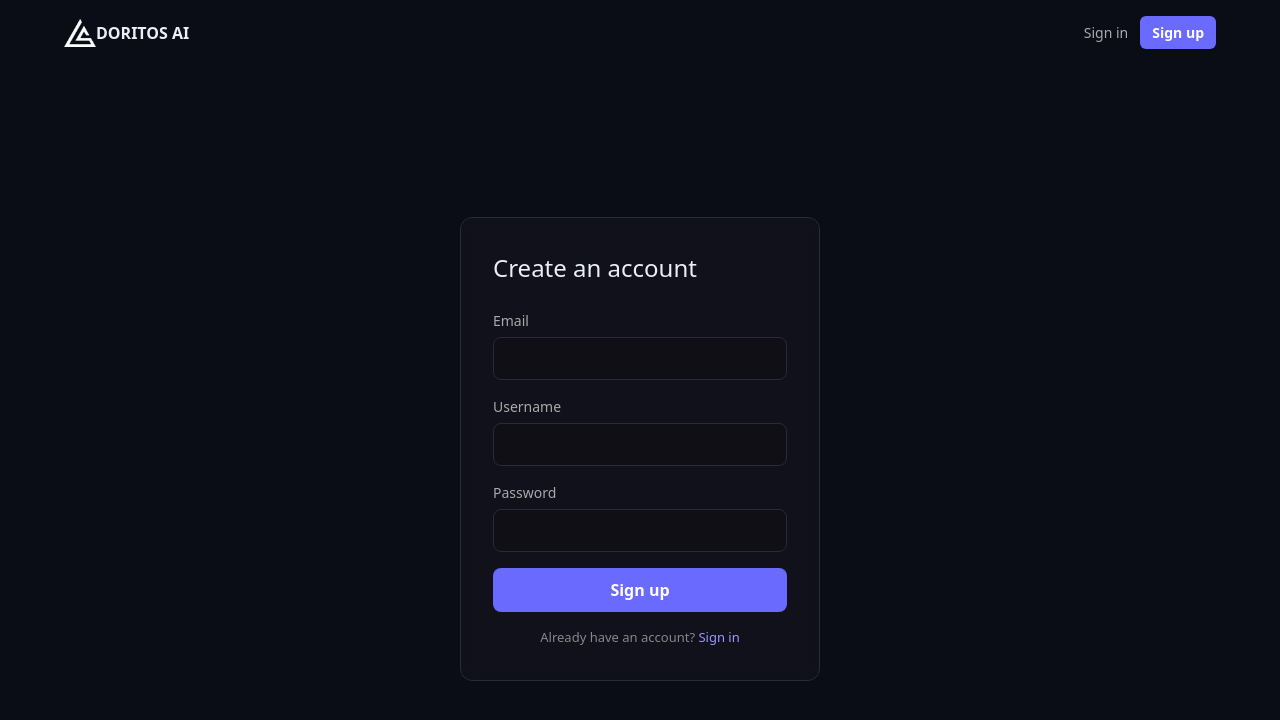
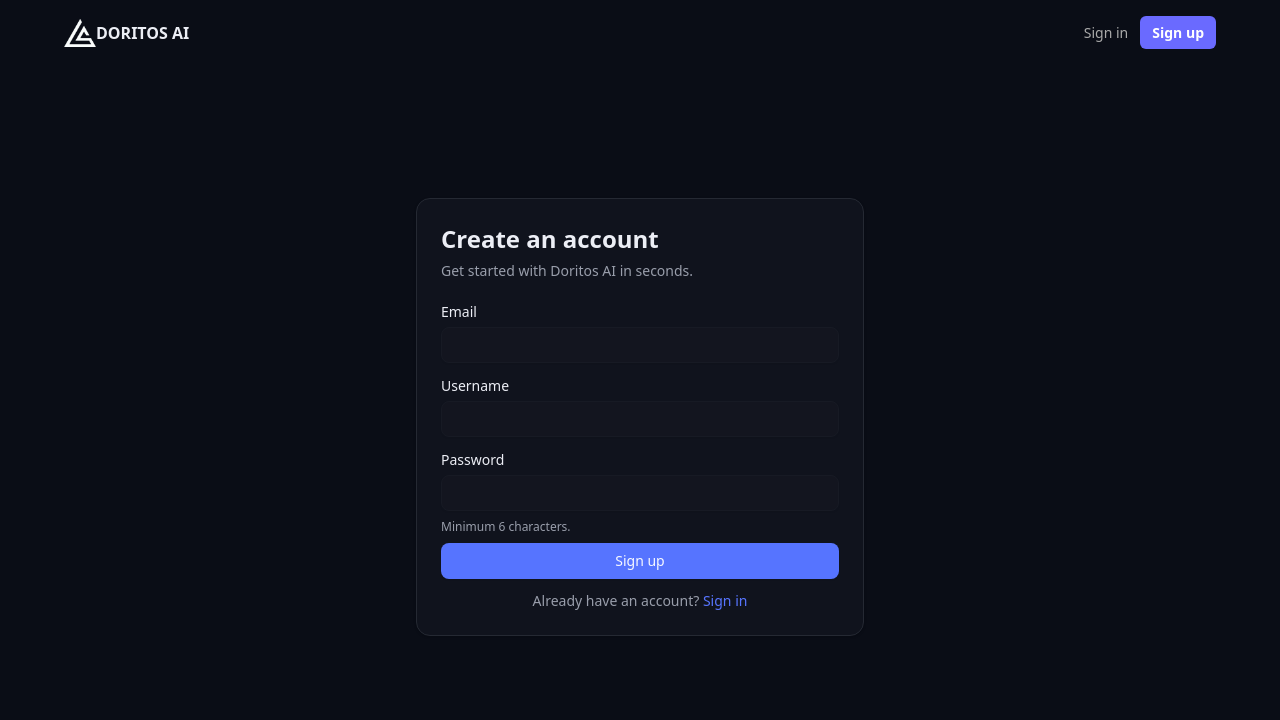
Before and after one commit to Anuragp22/Doritos-CB, a React (Vite) app in the folder CLIENT/: page /sign-up in a window 1280 px wide. Shown: the top 720 px of the page. Built offline with nearby package versions, Linux system fonts and the light colour scheme; no server answers.

Commit message:
feat(client): redesign auth pages with shadcn Card and Button
- Migrate SignInPage and SignUpPage to Card/Input/Label/Button
- Add inline error banner with AlertCircle icon
- Add loading spinner during submit
- Drop legacy SignInPage.css and SignUpPage.css

```diff
--- a/CLIENT/src/Routes/SignInPage/SignInPage.css
+++ /dev/null
@@ -1,81 +0,0 @@
-.signInPage {
-  display: flex;
-  justify-content: center;
-  align-items: center;
-  height: 100vh;
-}
-
-.authForm {
-  display: flex;
-  flex-direction: column;
-  gap: 16px;
-  width: 100%;
-  max-width: 360px;
-  padding: 32px;
-  border: 1px solid #2a2a3a;
-  border-radius: 12px;
-  background: rgba(20, 20, 30, 0.6);
-  backdrop-filter: blur(8px);
-}
-
-.authForm h1 {
-  margin: 0 0 8px 0;
-  font-size: 24px;
-}
-
-.authForm label {
-  display: flex;
-  flex-direction: column;
-  gap: 6px;
-  font-size: 14px;
-  color: #aaa;
-}
-
-.authForm input {
-  padding: 10px 12px;
-  border: 1px solid #2a2a3a;
-  border-radius: 8px;
-  background: #0f0f15;
-  color: #fff;
-  font-size: 14px;
-  outline: none;
-}
-
-.authForm input:focus {
-  border-color: #6a6aff;
-}
-
-.authForm button {
-  padding: 10px;
-  border: none;
-  border-radius: 8px;
-  background: #6a6aff;
-  color: #fff;
-  font-weight: 600;
-  cursor: pointer;
-}
-
-.authForm button:disabled {
-  opacity: 0.6;
-  cursor: not-allowed;
-}
-
-.authError {
-  padding: 8px 12px;
-  border-radius: 6px;
-  background: rgba(255, 70, 70, 0.15);
-  color: #ff8a8a;
-  font-size: 13px;
-}
-
-.authSwitch {
-  margin: 0;
-  text-align: center;
-  font-size: 13px;
-  color: #888;
-}
-
-.authSwitch a {
-  color: #9a9aff;
-  text-decoration: none;
-}
--- a/CLIENT/src/Routes/SignInPage/SignInPage.jsx
+++ b/CLIENT/src/Routes/SignInPage/SignInPage.jsx
@@ -1,7 +1,18 @@
 import { useState } from 'react';
 import { Link, useNavigate } from 'react-router-dom';
-import './SignInPage.css';
-import { useAuth } from '../../lib/auth';
+import { Loader2, AlertCircle } from 'lucide-react';
+import { Button } from '@/components/ui/button';
+import { Input } from '@/components/ui/input';
+import { Label } from '@/components/ui/label';
+import {
+  Card,
+  CardContent,
+  CardDescription,
+  CardFooter,
+  CardHeader,
+  CardTitle,
+} from '@/components/ui/card';
+import { useAuth } from '@/lib/auth';
 
 const SignInPage = () => {
   const { login } = useAuth();
@@ -26,37 +37,60 @@ const SignInPage = () => {
   };
 
   return (
-    <div className='signInPage'>
-      <form className='authForm' onSubmit={handleSubmit}>
-        <h1>Sign in</h1>
-        {error && <div className='authError'>{error}</div>}
-        <label>
-          Email
-          <input
-            type='email'
+    <div className="flex h-full items-center justify-center px-4 py-8">
+      <Card className="w-full max-w-md">
+        <CardHeader>
+          <CardTitle className="text-2xl">Welcome back</CardTitle>
+          <CardDescription>Sign in to your Doritos AI account.</CardDescription>
+        </CardHeader>
+        <form onSubmit={handleSubmit}>
+          <CardContent className="flex flex-col gap-4">
+            {error && (
+              <div className="flex items-start gap-2 rounded-md border border-destructive/40 bg-destructive/10 px-3 py-2 text-sm text-destructive">
+                <AlertCircle className="mt-0.5 size-4 shrink-0" />
+                <span>{error}</span>
+              </div>
+            )}
+            <div className="flex flex-col gap-2">
+              <Label htmlFor="email">Email</Label>
+              <Input
+                id="email"
+                type="email"
                 value={email}
                 onChange={(e) => setEmail(e.target.value)}
                 required
-            autoComplete='email'
+                autoComplete="email"
               />
-        </label>
-        <label>
-          Password
-          <input
-            type='password'
+            </div>
+            <div className="flex flex-col gap-2">
+              <Label htmlFor="password">Password</Label>
+              <Input
+                id="password"
+                type="password"
                 value={password}
                 onChange={(e) => setPassword(e.target.value)}
                 required
-            autoComplete='current-password'
+                autoComplete="current-password"
               />
-        </label>
-        <button type='submit' disabled={submitting}>
+            </div>
+          </CardContent>
+          <CardFooter className="mt-2 flex flex-col gap-3">
+            <Button type="submit" disabled={submitting} className="w-full">
+              {submitting && <Loader2 className="size-4 animate-spin" />}
               {submitting ? 'Signing in…' : 'Sign in'}
-        </button>
-        <p className='authSwitch'>
-          New here? <Link to='/sign-up'>Create an account</Link>
+            </Button>
+            <p className="text-center text-sm text-muted-foreground">
+              New here?{' '}
+              <Link
+                to="/sign-up"
+                className="text-primary underline-offset-4 hover:underline"
+              >
+                Create an account
+              </Link>
             </p>
+          </CardFooter>
         </form>
+      </Card>
     </div>
   );
 };
--- a/CLIENT/src/Routes/SignUpPage/SignUpPage.css
+++ /dev/null
@@ -1,6 +0,0 @@
-.signUpPage {
-  display: flex;
-  justify-content: center;
-  align-items: center;
-  height: 100vh;
-}
--- a/CLIENT/src/Routes/SignUpPage/SignUpPage.jsx
+++ b/CLIENT/src/Routes/SignUpPage/SignUpPage.jsx
@@ -1,7 +1,18 @@
 import { useState } from 'react';
 import { Link, useNavigate } from 'react-router-dom';
-import './SignUpPage.css';
-import { useAuth } from '../../lib/auth';
+import { Loader2, AlertCircle } from 'lucide-react';
+import { Button } from '@/components/ui/button';
+import { Input } from '@/components/ui/input';
+import { Label } from '@/components/ui/label';
+import {
+  Card,
+  CardContent,
+  CardDescription,
+  CardFooter,
+  CardHeader,
+  CardTitle,
+} from '@/components/ui/card';
+import { useAuth } from '@/lib/auth';
 
 const SignUpPage = () => {
   const { register } = useAuth();
@@ -27,48 +38,73 @@ const SignUpPage = () => {
   };
 
   return (
-    <div className='signUpPage'>
-      <form className='authForm' onSubmit={handleSubmit}>
-        <h1>Create an account</h1>
-        {error && <div className='authError'>{error}</div>}
-        <label>
-          Email
-          <input
-            type='email'
+    <div className="flex h-full items-center justify-center px-4 py-8">
+      <Card className="w-full max-w-md">
+        <CardHeader>
+          <CardTitle className="text-2xl">Create an account</CardTitle>
+          <CardDescription>Get started with Doritos AI in seconds.</CardDescription>
+        </CardHeader>
+        <form onSubmit={handleSubmit}>
+          <CardContent className="flex flex-col gap-4">
+            {error && (
+              <div className="flex items-start gap-2 rounded-md border border-destructive/40 bg-destructive/10 px-3 py-2 text-sm text-destructive">
+                <AlertCircle className="mt-0.5 size-4 shrink-0" />
+                <span>{error}</span>
+              </div>
+            )}
+            <div className="flex flex-col gap-2">
+              <Label htmlFor="email">Email</Label>
+              <Input
+                id="email"
+                type="email"
                 value={email}
                 onChange={(e) => setEmail(e.target.value)}
                 required
-            autoComplete='email'
+                autoComplete="email"
               />
-        </label>
-        <label>
-          Username
-          <input
-            type='text'
+            </div>
+            <div className="flex flex-col gap-2">
+              <Label htmlFor="username">Username</Label>
+              <Input
+                id="username"
+                type="text"
                 value={username}
                 onChange={(e) => setUsername(e.target.value)}
                 required
-            autoComplete='username'
+                autoComplete="username"
               />
-        </label>
-        <label>
-          Password
-          <input
-            type='password'
+            </div>
+            <div className="flex flex-col gap-2">
+              <Label htmlFor="password">Password</Label>
+              <Input
+                id="password"
+                type="password"
                 value={password}
                 onChange={(e) => setPassword(e.target.value)}
                 required
                 minLength={6}
-            autoComplete='new-password'
+                autoComplete="new-password"
               />
-        </label>
-        <button type='submit' disabled={submitting}>
+              <p className="text-xs text-muted-foreground">Minimum 6 characters.</p>
+            </div>
+          </CardContent>
+          <CardFooter className="mt-2 flex flex-col gap-3">
+            <Button type="submit" disabled={submitting} className="w-full">
+              {submitting && <Loader2 className="size-4 animate-spin" />}
               {submitting ? 'Creating…' : 'Sign up'}
-        </button>
-        <p className='authSwitch'>
-          Already have an account? <Link to='/sign-in'>Sign in</Link>
+            </Button>
+            <p className="text-center text-sm text-muted-foreground">
+              Already have an account?{' '}
+              <Link
+                to="/sign-in"
+                className="text-primary underline-offset-4 hover:underline"
+              >
+                Sign in
+              </Link>
             </p>
+          </CardFooter>
         </form>
+      </Card>
     </div>
   );
 };
```
Lines whose indentation alone changed are shown as unchanged.
